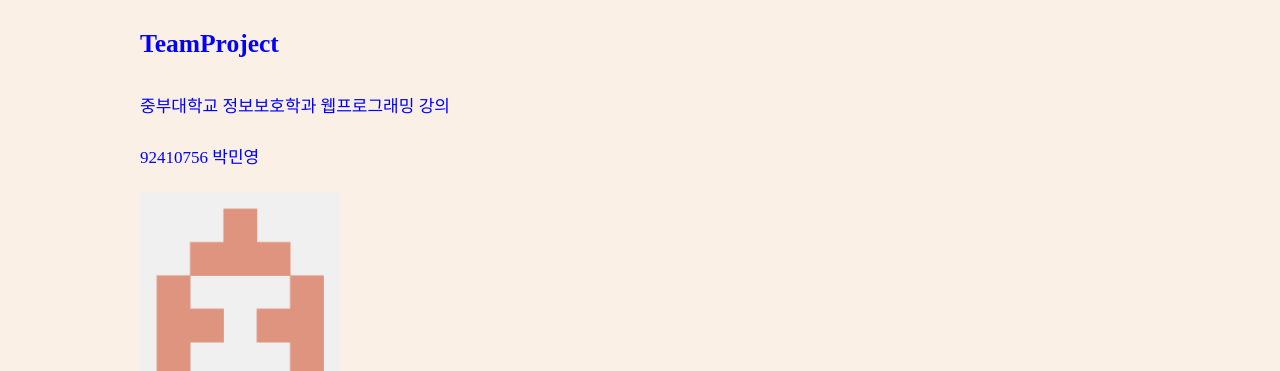
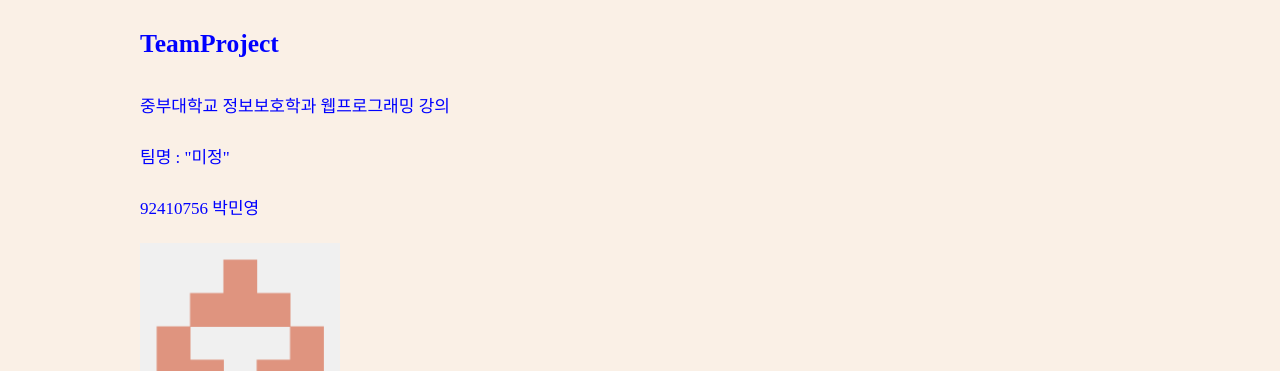
Before and after one commit to SuNghYe414/Web-HTML, a plain HTML site: page teamproject.html in a window 1280 px wide. Shown: the part 71-442 px from the top of the page. Drawn offline with Linux system fonts and the light colour scheme.

Commit message:
Update teamproject.html

```diff
--- a/teamproject.html
+++ b/teamproject.html
@@ -26,6 +26,7 @@
         <h1>TeamProject</h1>
 
         <p>중부대학교 정보보호학과 웹프로그래밍 강의</p>
+        <p>팀명 : "미정"</p>
 
         <p>92410756 박민영</p>
         <p>
```
